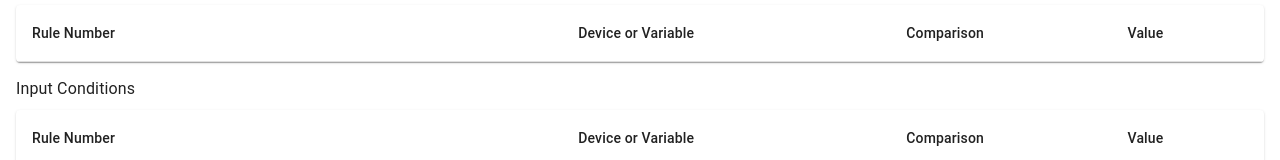
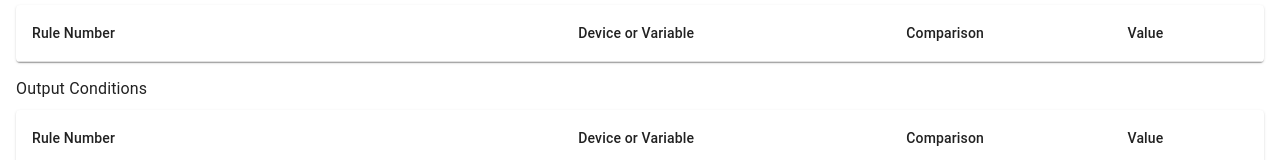
Before and after one commit to MegaKnytes/DecisionTable, a Next.js app in the folder Editor/src/main/decisiontable/: page /decisiontable in a window 1280 px wide. Shown: the part 187-347 px from the top of the page. Built offline with nearby package versions, Linux system fonts and the light colour scheme; some icons are missing.

Commit message:
Quick Bug Fix: Fixed Input and Output Condition tables to be named properly

```diff
--- a/Editor/src/main/decisiontable/src/components/RuleComponent.js
+++ b/Editor/src/main/decisiontable/src/components/RuleComponent.js
@@ -30,8 +30,8 @@ export default function RuleComponent() {
                 <FormControlLabel control={<Checkbox size="large" color="error"/>} label="Debug" />
             </Box>
             <Box sx={{ flexGrow: 1, margin: 1 }}>
-                <RuleTable/>
-                <RuleTable/>
+                <RuleTable inputOrOutput="Input" />
+                <RuleTable inputOrOutput="Output" />
             </Box>
         </Box>
     );
--- a/Editor/src/main/decisiontable/src/components/RuleTable.js
+++ b/Editor/src/main/decisiontable/src/components/RuleTable.js
@@ -21,7 +21,7 @@ import AddIcon from '@mui/icons-material/Add';
 import RuleCondition from "@/components/RuleCondition";
 import RuleComparison from "@/components/RuleComparison";
 
-export default function RuleTable() {
+export default function RuleTable({ inputOrOutput }) {
     const [rows, setRows] = React.useState([]);
     const [row_ids, setRow_ids] = React.useState([]);
 
@@ -54,7 +54,7 @@ export default function RuleTable() {
     return (
         <Box sx={{ flexGrow: 1, margin: 1 }}>
             <Typography variant="p" component="div" sx={{ flexGrow: 1 }}>
-                Input Conditions
+                { inputOrOutput } Conditions
                 <IconButton onClick={handleClick} aria-label="add new condition">
                     <AddIcon />
                 </IconButton>
```
